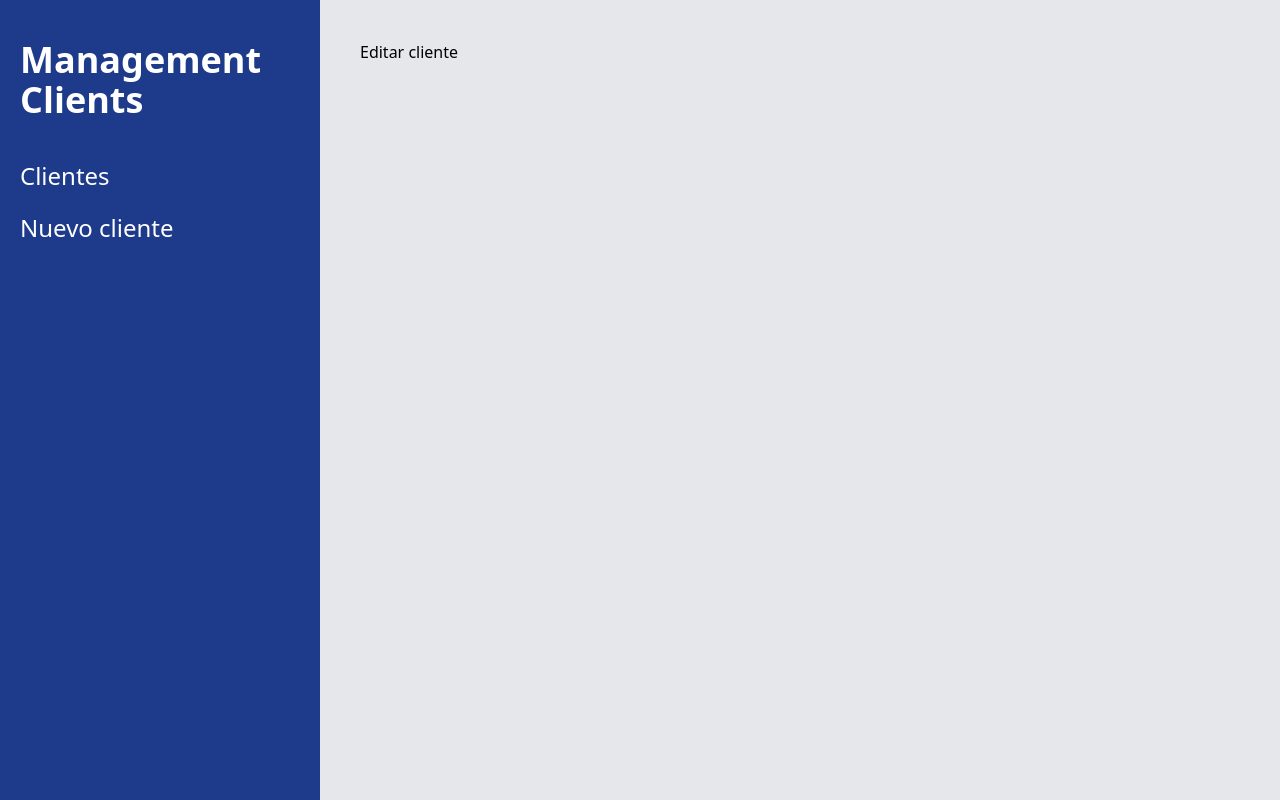
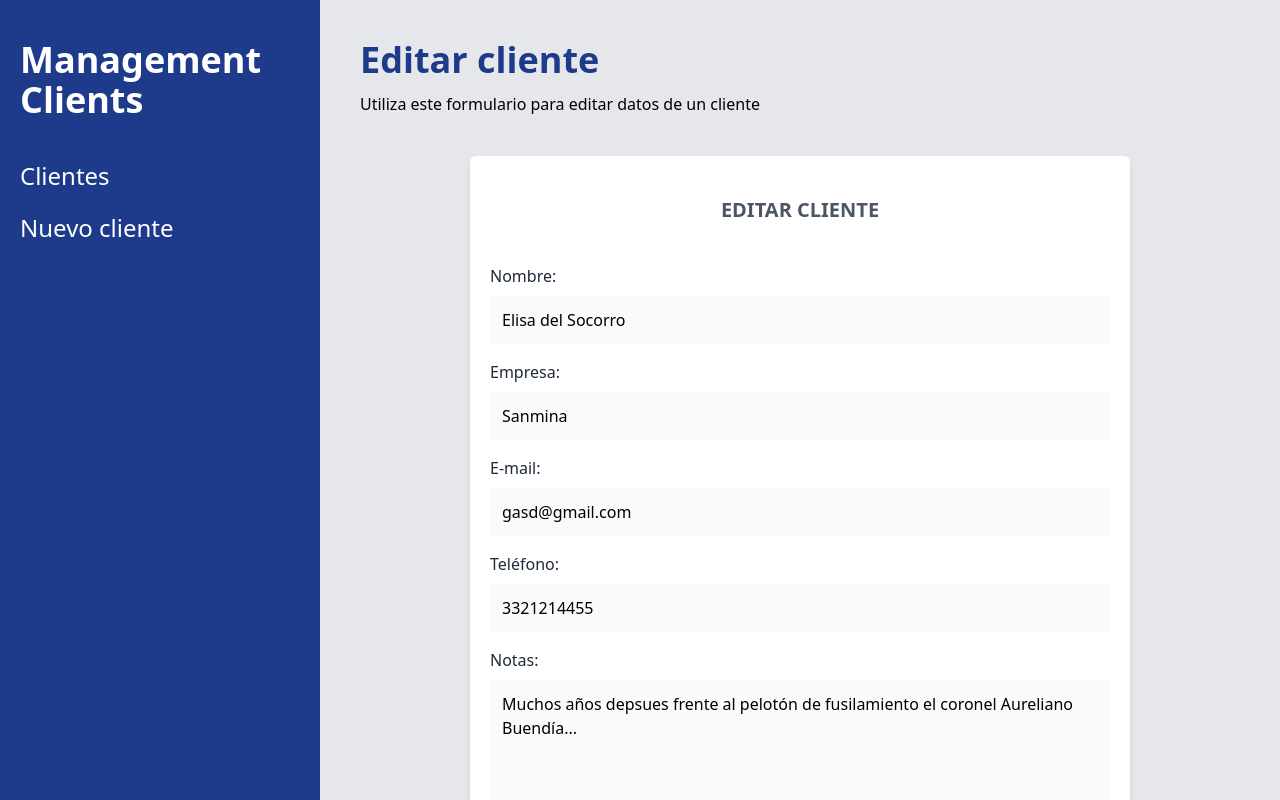
Before and after one commit to JoeBlackNinja/crud-manage-clients, a React (Vite) app: page /clientes/editar/1 in a window 1280 px wide. Built offline with nearby package versions, Linux system fonts and the light colour scheme; data requests are answered from the project's data file.

Commit message:
185 00:00 Empezando con el deploy

```diff
--- a/db.json
+++ b/db.json
@@ -1,11 +1,11 @@
 {
   "clientes": [
     {
-      "nombre": "Elisa",
+      "nombre": "Elisa del Socorro ",
       "empresa": "Sanmina",
       "email": "gasd@gmail.com",
       "telefono": 3321214455,
-      "notas": "Cantilever Galactico",
+      "notas": "Muchos años depsues frente al pelotón de fusilamiento el coronel Aureliano Buendía...",
       "id": 1
     },
     {
@@ -17,28 +17,36 @@
       "id": 2
     },
     {
-      "nombre": "LorenaGutierre",
-      "empresa": "Calcio de México",
-      "email": "lobosolo@outlook.com",
-      "telefono": 3412345678,
-      "notas": "Debe hasta las amalgamas",
-      "id": 3
-    },
-    {
-      "nombre": "Gumercindo",
-      "empresa": "Cemento Cruz Morada",
-      "email": "don.gumer20@cemcruzmora.mx",
-      "telefono": 9856565656,
-      "notas": "El mejor vendedor pero con terrible nombre...",
-      "id": 4
-    },
-    {
       "nombre": "Guadalupe Tobareñas",
       "empresa": "El Vergel Forrajes",
       "email": "tobarenasguada@gmail.com",
       "telefono": 1231231230,
       "notas": "",
       "id": 5
+    },
+    {
+      "nombre": "Samuel",
+      "empresa": "Canton",
+      "email": "navccc@chucapsor.com",
+      "telefono": 5645345669,
+      "notas": "",
+      "id": 6
+    },
+    {
+      "nombre": "Lorena",
+      "empresa": "Empaques de México",
+      "email": "lore.navarra@gmail.com",
+      "telefono": 23232323233,
+      "notas": "Cargadora mi mejor elemento cuantos qlos tienes y q eue te dedicas",
+      "id": 7
+    },
+    {
+      "nombre": "Miguel de Jesus",
+      "empresa": "Sanmina",
+      "email": "migue.migue.migueXD@gmail.com",
+      "telefono": 3321214455,
+      "notas": "Nuevo Ingreso",
+      "id": 8
     }
   ]
 }
--- a/src/components/Cliente.jsx
+++ b/src/components/Cliente.jsx
@@ -37,6 +37,7 @@
                 hover:bg-blue-700 block w-full
                 text-white p-2 uppercase font-bold
                 text-xs rounded-lg mt-1'
+                onClick={() => navigate(`/clientes/editar/${id}`)}
             >Editar</button>
 
              <button
@@ -45,6 +46,7 @@
                 hover:bg-red-700 block w-full
                 text-white p-2 uppercase font-bold
                 text-xs rounded-lg mt-1'
+                onClick={() => props.handleEliminar(id)}
             >Eliminar</button>
 
         </td>
--- a/src/components/Formulario.jsx
+++ b/src/components/Formulario.jsx
@@ -2,10 +2,20 @@
 import { Formik, Form, Field } from "formik";
 import *as Yup from 'yup';
 import Alerta from './Alerta';
+import { useEffect, useState } from "react";
 
-const Formulario = () => {
+import Spinner from './Spiner';
 
+const Formulario = (props) => {
+
+  const {nombre, empresa, email, telefono, notas} = props.cliente;
   const navigate = useNavigate();
+
+  const [upOrUpdate, setUpOrUpdate] = useState();
+
+  useEffect(() => {
+    setUpOrUpdate(props.upOrUpdate);
+  }, []);
 
   const nuevoClienteSchema = Yup.object().shape({
     nombre: Yup.string()
@@ -25,22 +35,39 @@
 
   const handleSubmit = async (valores) => {
     try {
+      let respuesta;
       const url = 'http://localhost:4000/clientes';
-      const respuesta = await fetch(url, {
+      if(upOrUpdate){
+        //CREACION DE UN NUEVO REGISTRO
+        respuesta = await fetch(url, {
           method:'POST',
           body: JSON.stringify(valores),
           headers: {
             'Content-Type': 'application/json'
           }
         })
-      const resultado = await respuesta.json();
+      } else {
+        //EDICION DE UN REGISTRO
+        respuesta = await fetch(url+`/${props.cliente.id}`, {
+          method:'PUT',
+          body: JSON.stringify(valores),
+          headers: {
+            'Content-Type': 'application/json'
+          }
+        })
+      }
+      await respuesta.json();
       navigate('/clientes');
+
     } catch (error) {
       console.log(error);
       }
+
     }
 
+
   return (
+    props.cargando ? <Spinner/> : (
     <div
         className="bg-white mt-10 px-5
         py-10 rounded-md shadow-md md:w-3/4 mx-auto"
@@ -49,16 +76,17 @@
             className="text-gray-600 font-bold
             text-xl uppercase text-center"
         >
-        Agregar cliente
+        {upOrUpdate ? 'Nuevo cliente': 'Editar cliente'}
         </h1>
         <Formik
           initialValues={{
-            nombre:'',
-            empresa:'',
-            email:'',
-            telefono:'',
-            notas:''
+            nombre: upOrUpdate ? '' : nombre ,
+            empresa: upOrUpdate ? '' : empresa,
+            email: upOrUpdate ? '' : email,
+            telefono: upOrUpdate ? '' : telefono,
+            notas: upOrUpdate ? '' : notas
           }}
+          enableReinitialize={true}
           onSubmit={ async (values, {resetForm}) => {
             await handleSubmit(values);
             resetForm();
@@ -135,7 +163,6 @@
               >Notas:</label>
               <Field
                 as='textarea'
-
                 id='notas'
                 type='text'
                 className='mt-2 block w-full p-3 bg-gray-50 h-40'
@@ -145,7 +172,7 @@
             </div>
             <input
               type='submit'
-              value='Agregar Cliente'
+              value={upOrUpdate ? 'Nuevo cliente': 'Editar cliente'}
               className='mt-5 w-full bg-blue-800 p-3 text-white
               uppercase font-bold text-lg rounded-md'
             />
@@ -154,6 +181,11 @@
         </Formik>
     </div>
     )
+  )
+}
+
+Formulario.defaultProps = {
+  cliente : {}
 }
 
 export default Formulario
--- /dev/null
+++ b/src/components/Spiner.jsx
@@ -0,0 +1,14 @@
+import '../styles/index.css';
+
+const Spiner = () => {
+  return (
+    <>
+      <div className="spinner">
+        <div className="cube1"></div>
+        <div className="cube2"></div>
+      </div>
+    </>
+  );
+};
+
+export default Spiner;
--- a/src/pages/EditarCliente.jsx
+++ b/src/pages/EditarCliente.jsx
@@ -1,12 +1,51 @@
-import React from 'react'
+import { useParams } from "react-router-dom";
+import { useEffect, useState } from "react";
+
+import Formulario from '../components/Formulario';
 
 const EditarCliente = () => {
+
+  const { id } = useParams();
+  const [cliente, setCliente] = useState([]);
+  const [cargando, setCargando] = useState(true);
+
+  useEffect(() => {
+    const obtenerClienteAPI = async () => {
+      try {
+        const url = `http://localhost:4000/clientes/${id}`;
+        const peticion = await fetch(url);
+        const resultado = await peticion.json();
+        setCliente(resultado);
+      } catch (error) {
+        console.log(error);
+      }
+      setCargando(!cargando);
+    };
+    obtenerClienteAPI();
+  }, []);
+
   return (
-    <div>
-        <h1>
-            Editar cliente
+    <>
+        <h1 className='font-black text-4xl text-blue-900'>
+            Editar cliente {cliente.length}
         </h1>
-    </div>
+
+        {Object.keys(cliente).length > 0 ?(
+        <div>
+          <p
+            className='mt-3'
+          >Utiliza este formulario para editar datos de un cliente</p>
+          <Formulario
+            cliente={cliente}
+            upOrUpdate={false}
+            cargando={cargando}
+          />
+        </div>
+        ): <p className='mt-3'>
+            Cliente no existe or no valido
+          </p>
+        }
+    </>
   )
 }
 
--- a/src/pages/NuevoCliente.jsx
+++ b/src/pages/NuevoCliente.jsx
@@ -9,9 +9,9 @@
         <p
           className='mt-3'
         >Llena los siguientes campos para registrar un cliente</p>
-        <Formulario>
-
-        </Formulario>
+        <Formulario
+          upOrUpdate={true}
+        />
     </>
   )
 }
--- a/src/pages/VerCliente.jsx
+++ b/src/pages/VerCliente.jsx
@@ -1,10 +1,12 @@
-import { useParams } from 'react-router-dom';
-import { useEffect, useState } from 'react';
+import { useParams } from "react-router-dom";
+import { useEffect, useState } from "react";
+
+import Spiner from '../components/Spiner';
 
 const VerCliente = () => {
-
-    const {id} = useParams();
-    const [cliente,setCliente] = useState([]);
+  const { id } = useParams();
+  const [cliente, setCliente] = useState([]);
+  const [cargando, setCargando] = useState(true);
 
   useEffect(() => {
     const obtenerClienteAPI = async () => {
@@ -16,53 +18,56 @@
       } catch (error) {
         console.log(error);
       }
-      }
+      setCargando(!cargando);
+      console.log(cargando);
+    };
     obtenerClienteAPI();
-    },[])
+  }, []);
 
   return (
+    cargando ? <Spiner/> :
+    Object.keys(cliente).length === 0 ? 'No hay resultados' : (
     <div>
-          <p className='font-black text-4xl text-blue-900 mb-10 uppercase'>
+          <p className="font-black text-4xl text-blue-900 mb-10 uppercase">
             Información del cliente
           </p>
           {cliente.nombre && (
-            <p className='text-4xl text-gray-700 mb-6'>
-              <span className='uppercase font-bold'>Nombre: </span>
+            <p className="text-4xl text-gray-700 mb-6">
+              <span className="uppercase font-bold">Nombre: </span>
               {cliente.nombre}
             </p>
           )}
 
           {cliente.email && (
-            <p className='text-4xl text-gray-700 mb-6'>
-              <span className='uppercase font-bold'>Email: </span>
+            <p className="text-4xl text-gray-700 mb-6">
+              <span className="uppercase font-bold">Email: </span>
               {cliente.email}
             </p>
           )}
 
           {cliente.telefono && (
-            <p className='text-4xl text-gray-700 mb-6'>
-              <span className='uppercase font-bold'>Teléfono: </span>
+            <p className="text-4xl text-gray-700 mb-6">
+              <span className="uppercase font-bold">Teléfono: </span>
               {cliente.telefono}
             </p>
           )}
 
-
           {cliente.empresa && (
-            <p className='text-4xl text-gray-700 mb-6'>
-              <span className='uppercase font-bold'>Empresa: </span>
+            <p className="text-4xl text-gray-700 mb-6">
+              <span className="uppercase font-bold">Empresa: </span>
               {cliente.empresa}
             </p>
           )}
 
           {cliente.notas && (
-          <p className='text-4xl text-gray-700 mb-6'>
-             <span className='uppercase font-bold'>Observaciones: </span>
+            <p className="text-4xl text-gray-700 mb-6">
+              <span className="uppercase font-bold">Observaciones: </span>
               {cliente.notas}
             </p>
           )}
-
     </div>
     )
-}
+  );
+};
 
 export default VerCliente;
--- /dev/null
+++ b/src/styles/index.css
@@ -0,0 +1,49 @@
+.spinner {
+    margin: 100px auto;
+    width: 40px;
+    height: 40px;
+    position: relative;
+  }
+
+  .cube1, .cube2 {
+    background-color: #333;
+    width: 15px;
+    height: 15px;
+    position: absolute;
+    top: 0;
+    left: 0;
+
+    -webkit-animation: sk-cubemove 1.8s infinite ease-in-out;
+    animation: sk-cubemove 1.8s infinite ease-in-out;
+  }
+
+  .cube2 {
+    -webkit-animation-delay: -0.9s;
+    animation-delay: -0.9s;
+  }
+
+  @-webkit-keyframes sk-cubemove {
+    25% { -webkit-transform: translateX(42px) rotate(-90deg) scale(0.5) }
+    50% { -webkit-transform: translateX(42px) translateY(42px) rotate(-180deg) }
+    75% { -webkit-transform: translateX(0px) translateY(42px) rotate(-270deg) scale(0.5) }
+    100% { -webkit-transform: rotate(-360deg) }
+  }
+
+  @keyframes sk-cubemove {
+    25% {
+      transform: translateX(42px) rotate(-90deg) scale(0.5);
+      -webkit-transform: translateX(42px) rotate(-90deg) scale(0.5);
+    } 50% {
+      transform: translateX(42px) translateY(42px) rotate(-179deg);
+      -webkit-transform: translateX(42px) translateY(42px) rotate(-179deg);
+    } 50.1% {
+      transform: translateX(42px) translateY(42px) rotate(-180deg);
+      -webkit-transform: translateX(42px) translateY(42px) rotate(-180deg);
+    } 75% {
+      transform: translateX(0px) translateY(42px) rotate(-270deg) scale(0.5);
+      -webkit-transform: translateX(0px) translateY(42px) rotate(-270deg) scale(0.5);
+    } 100% {
+      transform: rotate(-360deg);
+      -webkit-transform: rotate(-360deg);
+    }
+  }
```
Also changed, not shown: src/pages/Inicio.jsx (+22 -0 lines). Lines whose indentation alone changed are shown as unchanged.
